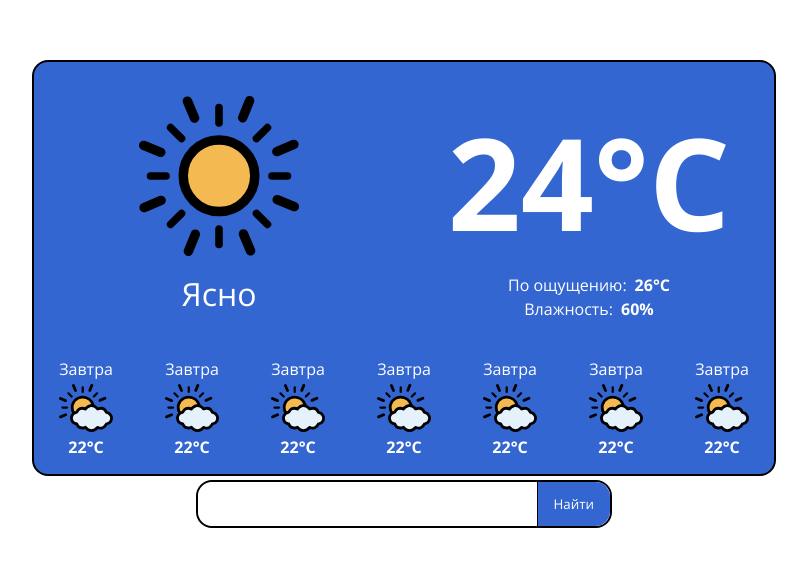
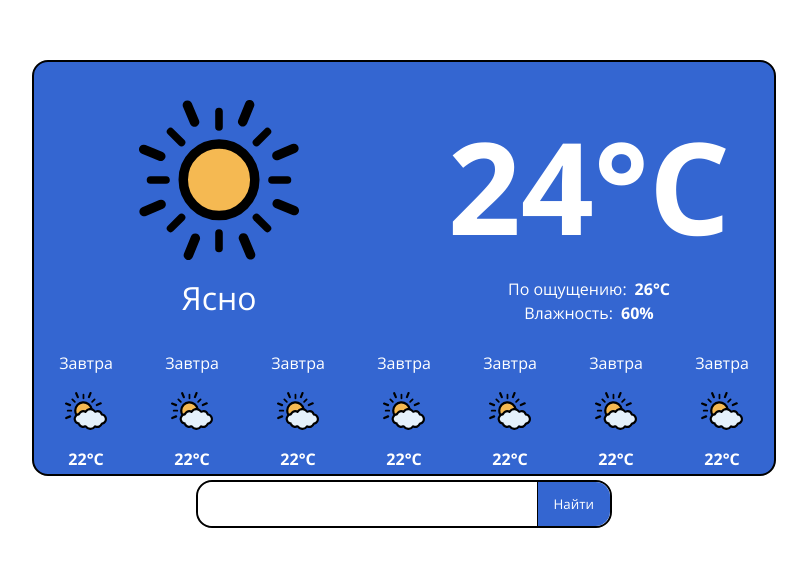
Before and after one commit to bulkassi/odin-weather-app, a website built with webpack: page src/template.html in a window 1280 px wide. Shown: the part 106-672 px from the top of the page, without its empty margins (236-1043 px from the left). Built offline with nearby package versions, Linux system fonts and the light colour scheme.

Commit message:
Improve styling of the page with better spacing and background gradients

```diff
--- a/src/screenController.js
+++ b/src/screenController.js
@@ -38,7 +38,8 @@ const createScreenController = (doc) => {
     // Update background color
     const code = current.conditions.codes[0];
     if (weatherCodes[code]) {
-      body.style.backgroundColor = weatherCodes[code].colors[0];
+      const colors = weatherCodes[code].colors.join(", ");
+      body.style.background = `linear-gradient(to right, ${colors})`;
     }
 
     // Update daily forecast
--- a/src/styles.css
+++ b/src/styles.css
@@ -68,7 +68,7 @@ body {
 
   display: grid;
   grid-template-columns: 1fr;
-  grid-template-rows: 17rem 9rem;
+  grid-template-rows: 18rem 1fr;
   gap: 2px;
 
   background-color: rgb(52, 102, 209);
@@ -82,6 +82,9 @@ body {
   display: grid;
   grid-template-columns: 1fr 1fr;
   grid-template-rows: 1fr;
+
+  padding-top: 4px;
+  padding-bottom: 4px;
 }
 
 .weather-display {
@@ -137,17 +140,25 @@ body {
   display: grid;
   grid-template-columns: repeat(7, 1fr);
   gap: 2px;
+
+  margin-bottom: 4px;
 }
 
 .forecast-daily-item {
+  height: 100%;
+
   justify-self: center;
   align-self: center;
 
   display: flex;
   flex-direction: column;
-  justify-content: center;
+  justify-content: space-between;
   align-items: center;
   gap: 4px;
+}
+
+.forecast-daily-item-icon {
+  max-width: 80%;
 }
 
 .city-picked {
```
